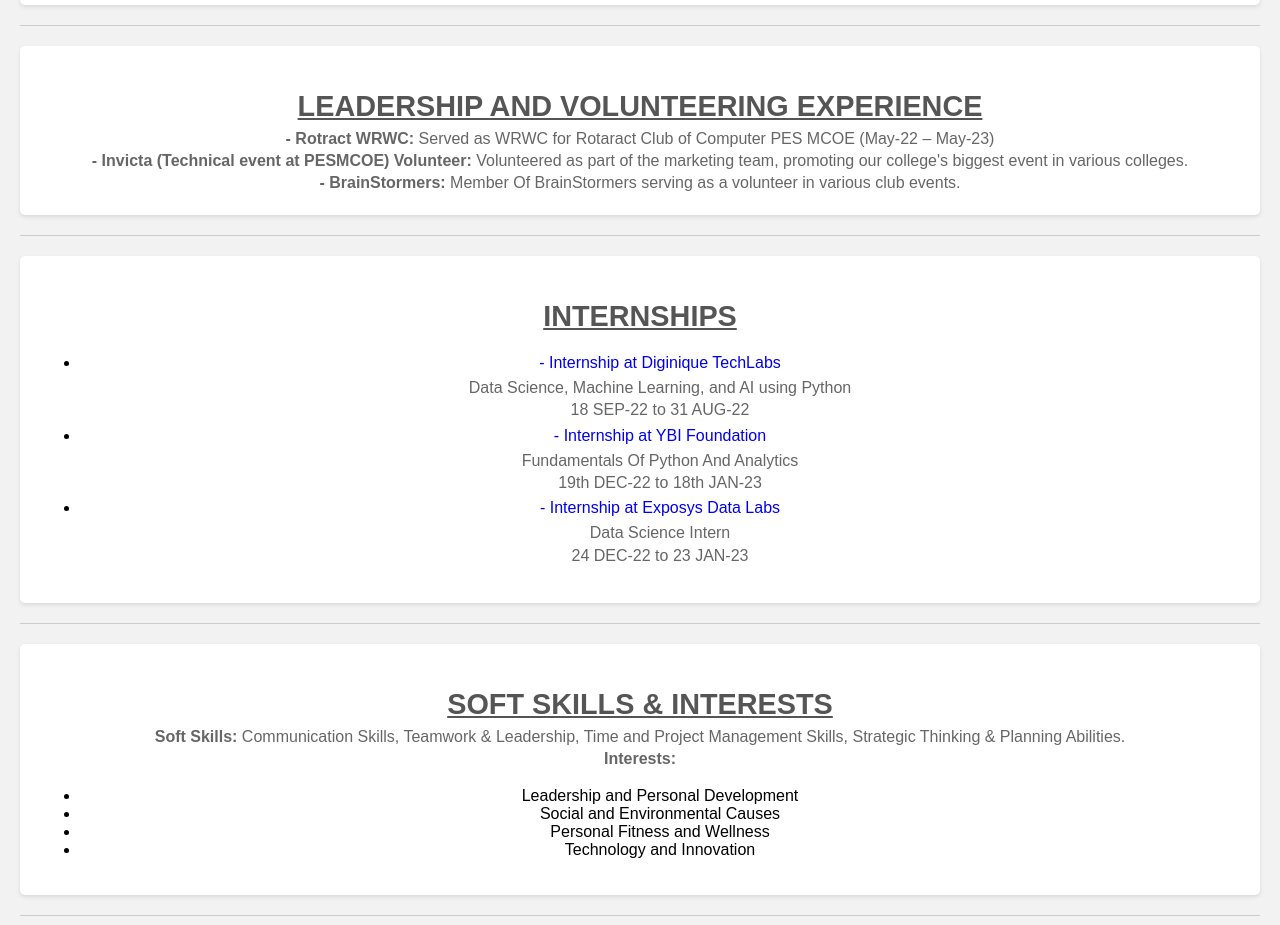
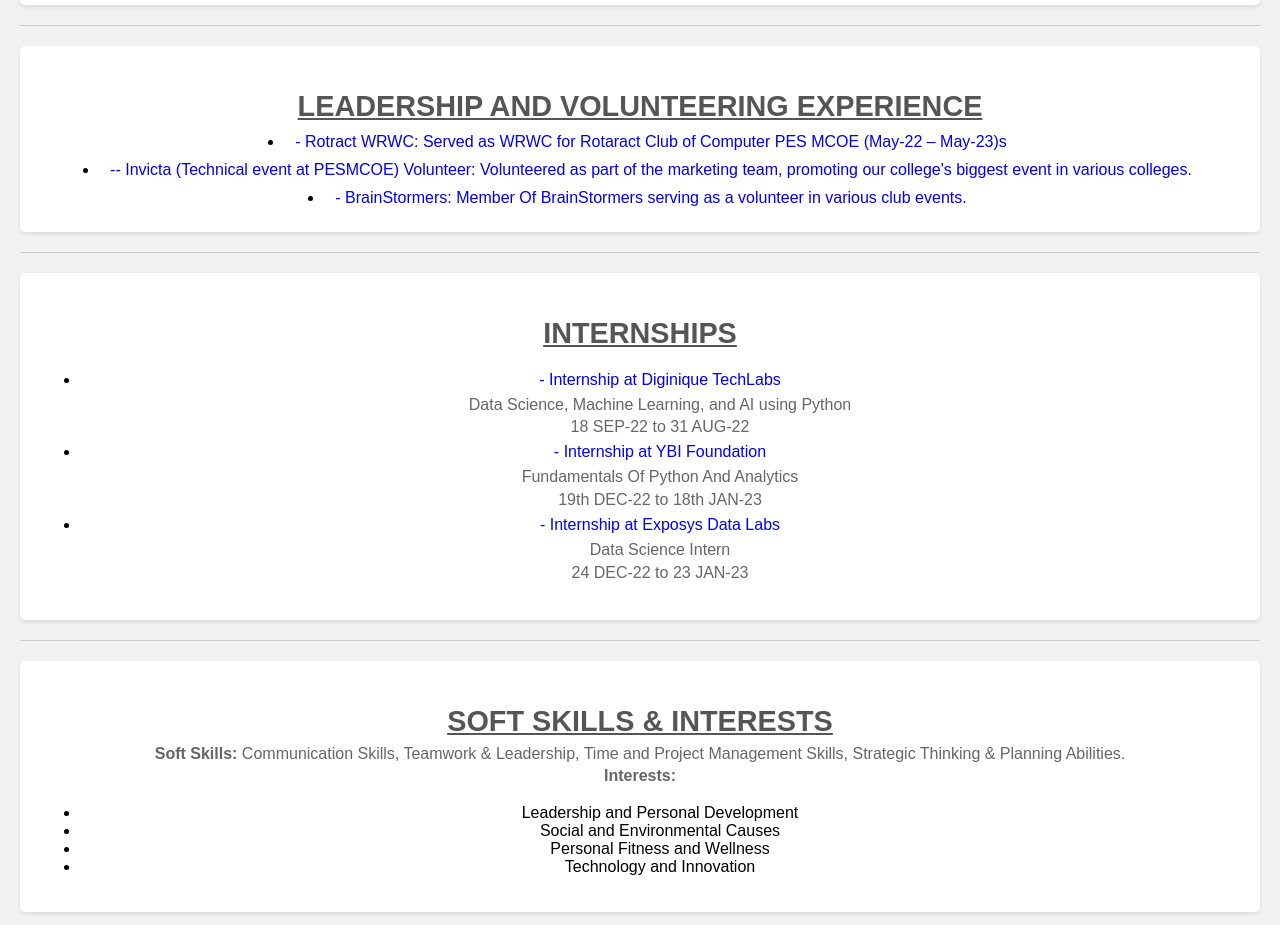
Before and after one commit to Yuvraj1200/resume, a plain HTML site: page index.html in a window 1280 px wide. Shown: the part 2639-3564 px from the top of the page. Drawn offline with Linux system fonts and the light colour scheme.

Commit message:
added leadership and work Certificate.

```diff
--- a/index.html
+++ b/index.html
@@ -6,7 +6,6 @@
     <meta name="viewport" content="width=device-width, initial-scale=1.0">
     <title>Resume</title>
     <style>
-
         body {
             font-family: Arial, sans-serif;
             margin: 0;
@@ -103,7 +102,8 @@
         <h1>Resume</h1>
 
         <span>
-            <img src="https://raw.githubusercontent.com/Yuvraj1200/Yuvraj1200/main/self/Self.jpg" alt="Self Photo" width="200">
+            <img src="https://raw.githubusercontent.com/Yuvraj1200/Yuvraj1200/main/self/Self.jpg" alt="Self Photo"
+                width="200">
         </span>
 
         <hr>
@@ -215,9 +215,17 @@
 
     <section>
         <h3><u><big>LEADERSHIP AND VOLUNTEERING EXPERIENCE</big></u></h3>
-        <p><b>- Rotract WRWC:</b> Served as WRWC for Rotaract Club of Computer PES MCOE (May-22 – May-23)</p>
-        <p><b>- Invicta (Technical event at PESMCOE) Volunteer:</b> Volunteered as part of the marketing team, promoting our college's biggest event in various colleges.</p>
-        <p><b>- BrainStormers:</b> Member Of BrainStormers serving as a volunteer in various club events.</p>
+        <li>
+                <a href="https://drive.google.com/file/d/1xRZFZIdQbt6fcG_VVYRwRR2Lt1y8q_Ig/view?usp=share_link">- Rotract WRWC:</b> Served as WRWC for Rotaract Club of Computer PES MCOE (May-22 – May-23)s</a>
+            </li>
+      <li>
+                <a href="https://drive.google.com/file/d/1HqcocL4qQulSpO7EtM5IsivuaC8AzdYc/view?usp=share_link">-- Invicta (Technical event at PESMCOE) Volunteer:</b> Volunteered as part of the marketing team, promoting our college's biggest event in various colleges.</a>
+            </li>
+             <li>
+                <a href="https://drive.google.com/file/d/1pRIs90sn7eTWdZzmHQP2wNP2b8VG-wlE/view?usp=share_link">- BrainStormers:</b> Member Of BrainStormers serving as a volunteer in various club events.</a>
+            </li>
+
+
     </section>
 
     <hr>
```
